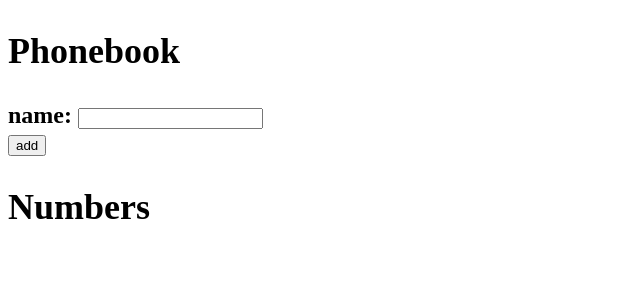
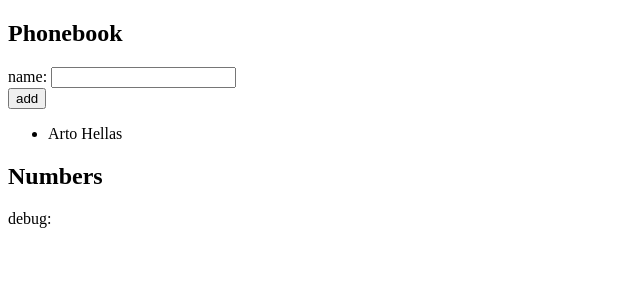
Before and after one commit to janviercardenas987-dotcom/submission-repository-full-stack-open, a React (Vite) app in the folder part2/AgendaTelefonica/: page / in a window 1280 px wide. Shown: the top 300 px of the page, without its empty margins (0-640 px from the left). Built offline with nearby package versions, Linux system fonts and the light colour scheme.

Commit message:
add: exercise 2.6

```diff
--- a/part2/AgendaTelefonica/src/App.jsx
+++ b/part2/AgendaTelefonica/src/App.jsx
@@ -1,4 +1,5 @@
-import { use, useState } from "react";
+import { useState } from "react";
+import Person from "./components/Persons";
 
 const App = () => {
   const [persons, setPersons] = useState([
@@ -6,20 +7,42 @@ const App = () => {
   ]);
 
   const [newName, setNewName] = useState('');
+
+  const addName = (event) => {
+    event.preventDefault();
+    const nameObject = {
+      name: newName,
+    };
+
+    setPersons(persons.concat(nameObject));
+    setNewName('');
+  }
+// Falta: value={newName} y onChange={handleNameChange} dentro de la etiqueta ``.
+  const handleNameChange = (event) => {
+    console.log(event.target.value);
+    setNewName(event.target.value);
+  }
+
   return(
     <div>
-      <h2>
         <h2>Phonebook</h2>
-        <form>
+        <form onSubmit={addName}>
           <div>
-            name: <input />
+            name: <input
+            value={newName}
+            onChange={handleNameChange}
+            />
           </div>
           <div>
             <button type="submit">add</button>
           </div>
+          <ul>{persons.map(person =>
+            <Person person={person} />)
+          }</ul>
           <h2>Numbers</h2>
+
         </form>
-      </h2>
+      <div>debug: {newName}</div>
     </div>
   )
 }
--- /dev/null
+++ b/part2/AgendaTelefonica/src/components/Persons.jsx
@@ -0,0 +1,7 @@
+const Person = ({person}) => {
+    return(
+        <li>{person.name}</li>
+    )
+}
+
+export default Person;
--- a/part2/AgendaTelefonica/src/main.jsx
+++ b/part2/AgendaTelefonica/src/main.jsx
@@ -1,10 +1,8 @@
-import { StrictMode } from 'react'
-import { createRoot } from 'react-dom/client'
-//import './index.css'
-import App from './App.jsx'
+import React from 'react'
+import ReactDOM from 'react-dom/client'
+import App from './App'
 
-createRoot(document.getElementById('root')).render(
-  <StrictMode>
-    <App />
-  </StrictMode>,
+
+ReactDOM.createRoot(document.getElementById('root')).render(
+  <App />
 )
```
Also changed, not shown: 1 other file (tests, documents, lock files or other folders).
